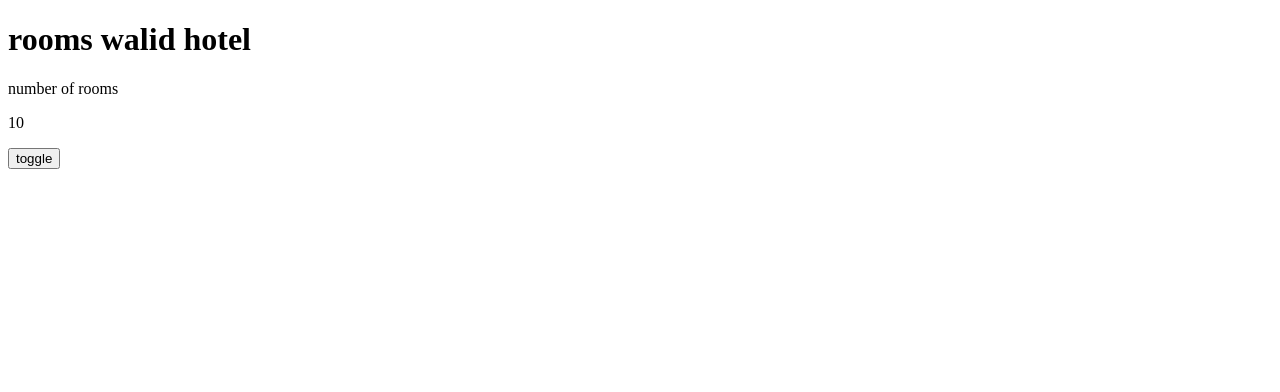
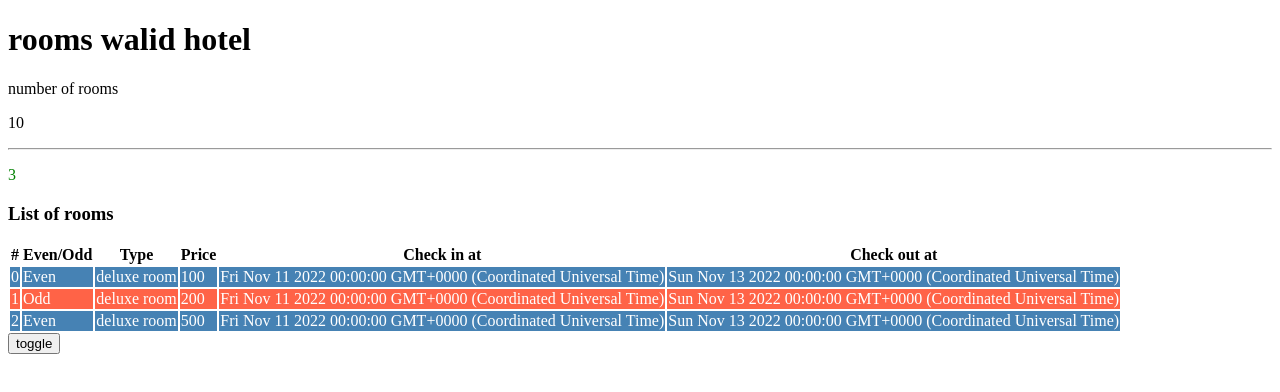
Before and after one commit to walid-el-fissaoui/ngposts, an Angular app: page / in a window 1280 px wide. Shown: the top 392 px of the page. Built offline with nearby package versions, Linux system fonts and the light colour scheme.

Commit message:
#3. built-in directives : structural directives and attribute diretives

```diff
--- a/src/app/app.component.html
+++ b/src/app/app.component.html
@@ -1 +1,9 @@
-<app-rooms></app-rooms>
+<div [ngSwitch]="role">
+    <div *ngSwitchCase="'User'">Welcome</div>
+    <div *ngSwitchCase="'Admin'">
+        <app-rooms></app-rooms>
+    </div>
+    <div *ngSwitchDefault>
+        You are not authorized to view this page
+    </div>
+</div>
--- a/src/app/app.component.ts
+++ b/src/app/app.component.ts
@@ -12,4 +12,5 @@ import { Component } from '@angular/core';
 })
 export class AppComponent {
   title = 'AngularFirstProject';
+  role = "Admin";
 }
--- a/src/app/rooms/rooms.component.css
+++ b/src/app/rooms/rooms.component.css
@@ -0,0 +1,8 @@
+.even {
+    background: steelblue;
+    color: white;
+}
+.odd {
+    background: tomato;
+    color: white;
+}
--- a/src/app/rooms/rooms.component.html
+++ b/src/app/rooms/rooms.component.html
@@ -4,7 +4,32 @@
     number of rooms
     <p [innerText]="numberOfRooms"></p>
 </div>
-<div *ngIf="rooms.availableRooms > 0">
-    <p>List of rooms</p>
+<hr>
+<p [ngStyle]="{color: rooms.availableRooms ? 'green' : 'red'}">{{rooms.availableRooms ?? "no rooms"}}</p>
+<div *ngIf="rooms.availableRooms">
+    <h3>List of rooms</h3>
+    <table>
+        <thead>
+            <tr>
+                <th>#</th>
+                <th>Even/Odd</th>
+                <th>Type</th>
+                <th>Price</th>
+                <th>Check in at</th>
+                <th>Check out at</th>
+            </tr>
+        </thead>
+        <tbody>
+            <tr [ngClass]="e ? 'even' : 'odd'" *ngFor="let room of roomsList; let e = even; let o = odd; let i = index">
+                <td>{{i}}</td>
+                <td>{{e ? "Even" : "Odd"}}</td>
+                <td>{{room.roomType}}</td>
+                <td>{{room.price}}</td>
+                <td>{{room.checkInDate}}</td>
+                <td>{{room.checkOutDate}}</td>
+            </tr>
+        </tbody>
+    </table>
+
 </div>
 <button (click)="toggle()">toggle</button>
--- a/src/app/rooms/rooms.component.ts
+++ b/src/app/rooms/rooms.component.ts
@@ -1,5 +1,5 @@
 import { Component, OnInit } from '@angular/core';
-import {rooms} from "./rooms";
+import { Room, RoomList } from "./rooms";
 
 @Component({
   selector: 'app-rooms',
@@ -12,8 +12,31 @@ export class RoomsComponent implements OnInit {
   numberOfRooms = 10;
   hideRooms = false;
 
-  rooms : rooms = {
-    availableRooms: 0
+  // rooms : Room = {};
+
+  roomsList: Array<RoomList> = [
+    {
+      roomType: "deluxe room",
+      price: 100,
+      checkInDate: new Date("11-Nov-2022"),
+      checkOutDate: new Date("13-Nov-2022")
+    },
+    {
+      roomType: "deluxe room",
+      price: 200,
+      checkInDate: new Date("11-Nov-2022"),
+      checkOutDate: new Date("13-Nov-2022")
+    },
+    {
+      roomType: "deluxe room",
+      price: 500,
+      checkInDate: new Date("11-Nov-2022"),
+      checkOutDate: new Date("13-Nov-2022")
+    }
+  ];
+
+  rooms: Room = {
+    availableRooms: this.roomsList.length
   }
 
   constructor() { }
```
Also changed, not shown: src/app/rooms/rooms.ts (+9 -2 lines).
